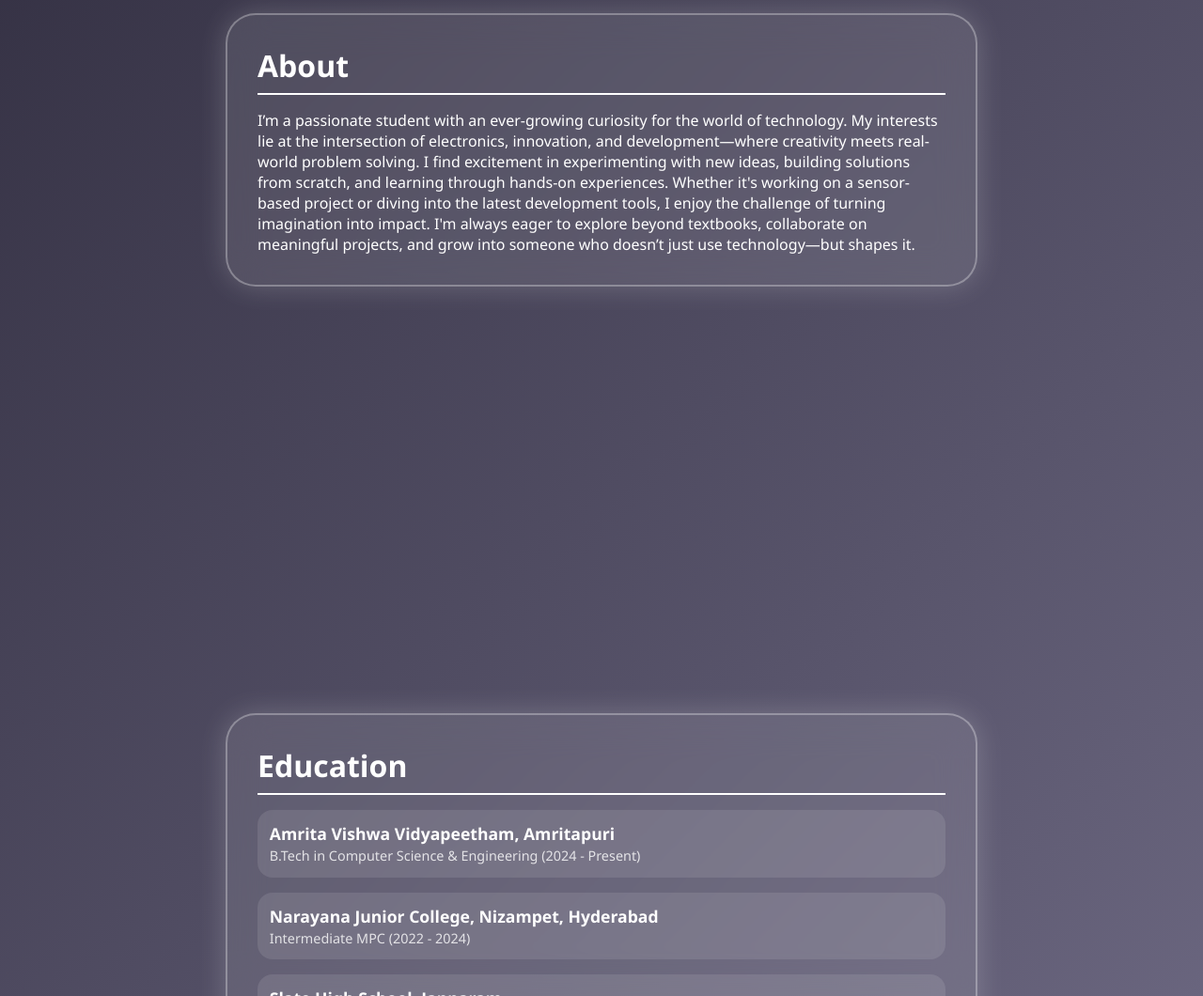
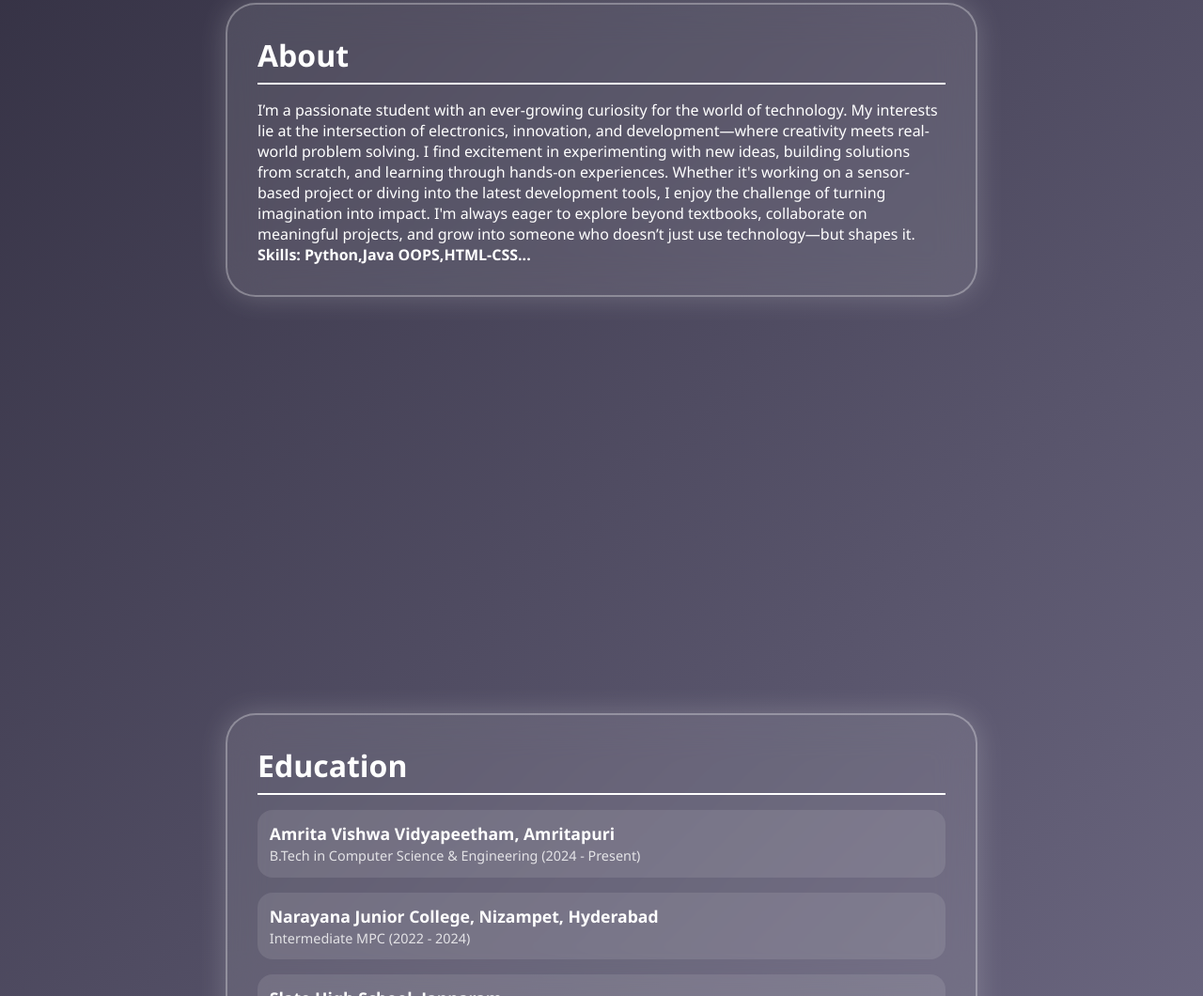
Before and after one commit to Sri971/Myportfolio, a plain HTML site: page index.html in a window 1280 px wide. Shown: the part 1089-2149 px from the top of the page at 94% size. Drawn offline with Linux system fonts and the light colour scheme.

Commit message:
Update index.html

```diff
--- a/index.html
+++ b/index.html
@@ -218,6 +218,7 @@
       <h2>About</h2>
       <div class="section-content">
         <p>I’m a passionate student with an ever-growing curiosity for the world of technology. My interests lie at the intersection of electronics, innovation, and development—where creativity meets real-world problem solving. I find excitement in experimenting with new ideas, building solutions from scratch, and learning through hands-on experiences. Whether it's working on a sensor-based project or diving into the latest development tools, I enjoy the challenge of turning imagination into impact. I'm always eager to explore beyond textbooks, collaborate on meaningful projects, and grow into someone who doesn’t just use technology—but shapes it.</p>
+       <p><b>Skills: Python,Java OOPS,HTML-CSS...</b></p>
       </div>
     </div>
   </section>
```
